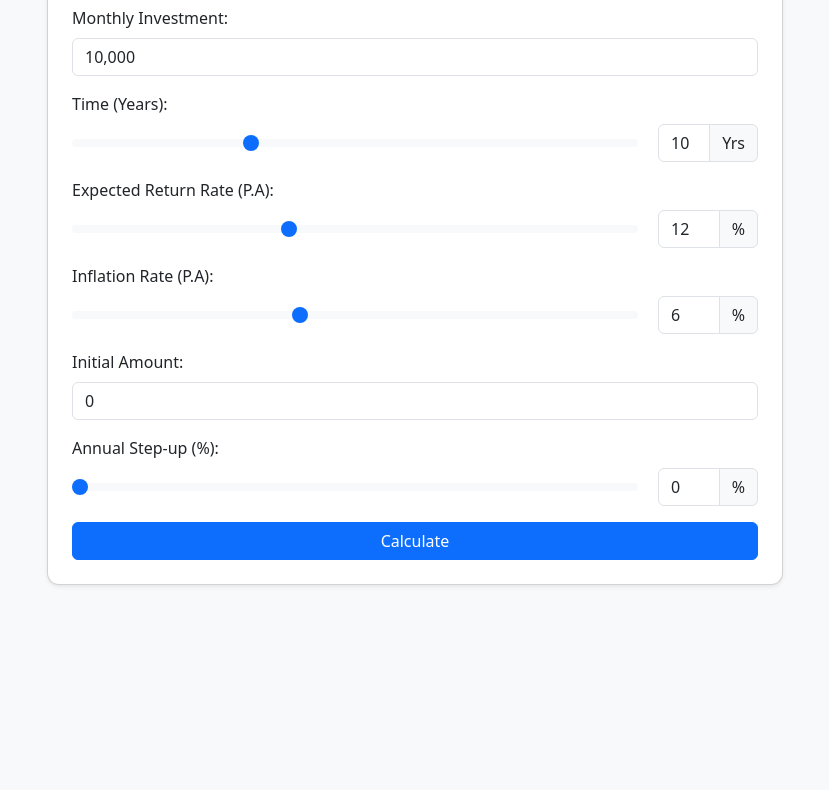
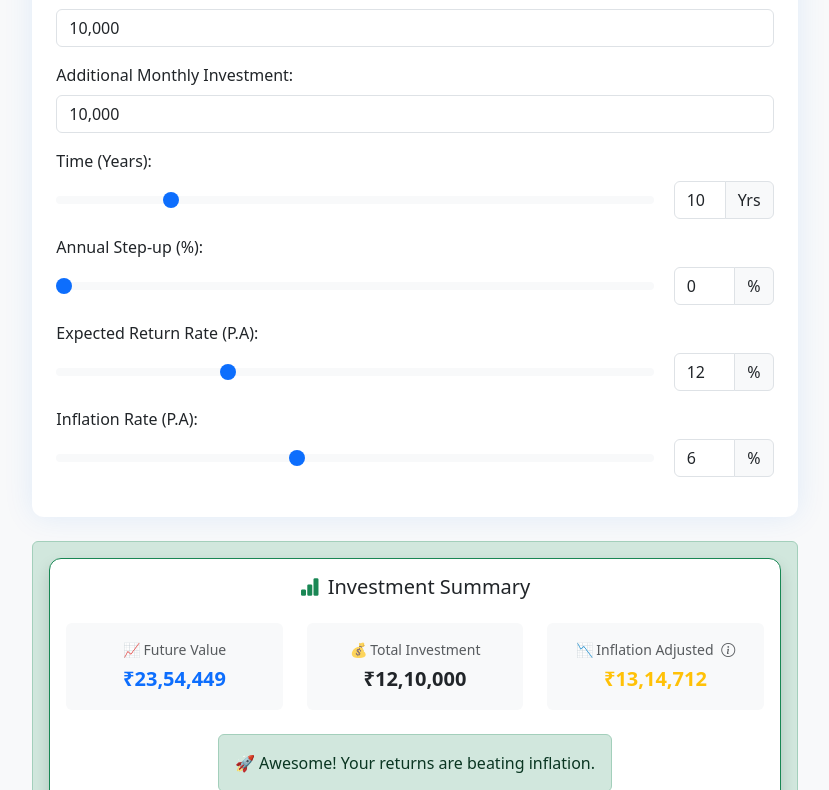
Before and after one commit to krishnayadav-tech/krishnayadav-tech.github.io, a plain HTML site: page index.html in a window 1280 px wide. Shown: the part 129-919 px from the top of the page, without its empty margins (225-1054 px from the left). Before the commit the page ends 800 px from the top, so only its background shows below. Drawn offline with nearby package versions, Linux system fonts and the light colour scheme.

Commit message:
Update index.html

```diff
--- a/index.html
+++ b/index.html
@@ -1,11 +1,13 @@
 <!DOCTYPE html>
 <html lang="en">
+
 <head>
   <meta charset="UTF-8" />
-  <meta name="viewport" content="width=device-width, initial-scale=1.0"/>
+  <meta name="viewport" content="width=device-width, initial-scale=1.0" />
   <title>Investment Calculator</title>
   <link href="https://cdn.jsdelivr.net/npm/bootstrap@5.3.0/dist/css/bootstrap.min.css" rel="stylesheet">
   <link href="https://cdn.jsdelivr.net/npm/bootstrap-icons@1.11.3/font/bootstrap-icons.css" rel="stylesheet">
+  <script src="https://cdn.jsdelivr.net/npm/bootstrap@5.3.0/dist/js/bootstrap.bundle.min.js"></script>
   <style>
     body {
       background-color: #f8f9fa;
@@ -15,28 +17,14 @@
       border-radius: 12px;
     }
 
-    /* Hide arrows in Chrome, Safari, Edge, Opera */
     input[type=number]::-webkit-inner-spin-button,
     input[type=number]::-webkit-outer-spin-button {
       -webkit-appearance: none;
       margin: 0;
     }
 
-    /* Hide arrows in Firefox */
     input[type=number] {
       -moz-appearance: textfield;
-    }
-
-    input[type="range"] {
-      pointer-events: none;
-    }
-
-    input[type="range"]::-webkit-slider-thumb {
-      pointer-events: auto;
-    }
-
-    input[type="range"]::-moz-range-thumb {
-      pointer-events: auto;
     }
 
     #output .card {
@@ -46,10 +34,6 @@
 
     #output .card:hover {
       box-shadow: 0 0 20px rgba(0, 0, 0, 0.1);
-    }
-
-    .input-group .form-control {
-      max-width: 100px;
     }
 
     .slider-group {
@@ -69,20 +53,41 @@
     .input-group-text {
       min-width: 20px;
       justify-content: center;
-      align-items: flex-end;
+    }
+
+    .content-container {
+      box-shadow: 0px 0px 30px 0px #1369EB1A !important;
+      border: none !important;
+    }
+
+    .main-container {
+      max-width: 1200px;
+      padding: 20px !important;
+      margin: 0 auto !important;
+    }
+
+    .justify-content-center {
+      justify-content: center !important;
     }
   </style>
 </head>
+
 <body>
-  <div class="container py-5">
+  <div class="container py-5 main-container">
     <div class="row justify-content-center">
       <div class="col-md-8">
-        <div class="card shadow-sm p-4">
+        <div class="card shadow-sm p-4 content-container">
           <h2 class="text-center mb-4">Investment Calculator</h2>
+
+           <!-- Initial Amount -->
+           <div class="mb-3">
+            <label class="form-label">Initial Amount:</label>
+            <input type="text" id="initialAmount" class="form-control" value="10,000">
+          </div>
 
           <!-- Monthly Investment -->
           <div class="mb-3">
-            <label class="form-label">Monthly Investment:</label>
+            <label class="form-label">Additional Monthly Investment:</label>
             <input type="text" id="amount" class="form-control" value="10,000">
           </div>
 
@@ -90,10 +95,22 @@
           <div class="mb-3">
             <label class="form-label">Time (Years):</label>
             <div class="slider-group">
-              <input type="range" id="time" class="form-range" min="1" max="30" value="10">
+              <input type="range" id="time" class="form-range" min="1" max="50" value="10">
               <div class="input-group">
-                <input type="number" id="timeInput" class="form-control" min="1" max="30" value="10">
+                <input type="number" id="timeInput" class="form-control" min="1" max="50" value="10">
                 <span class="input-group-text">Yrs</span>
+              </div>
+            </div>
+          </div>
+
+          <!-- Step-up Rate -->
+          <div class="mb-3">
+            <label class="form-label">Annual Step-up (%):</label>
+            <div class="slider-group">
+              <input type="range" id="stepUpRateRange" class="form-range" min="0" max="50" step="0.1" value="0">
+              <div class="input-group">
+                <input type="number" id="stepUpRate" class="form-control" min="0" max="50" step="0.1" value="0">
+                <span class="input-group-text">%</span>
               </div>
             </div>
           </div>
@@ -102,9 +119,9 @@
           <div class="mb-3">
             <label class="form-label">Expected Return Rate (P.A):</label>
             <div class="slider-group">
-              <input type="range" id="returnRate" class="form-range" min="1" max="30" value="12" step="0.1">
+              <input type="range" id="returnRate" class="form-range" min="1" max="40" step="0.1" value="12">
               <div class="input-group">
-                <input type="number" id="returnRateInput" class="form-control" min="1" max="30" step="0.1" value="12">
+                <input type="number" id="returnRateInput" class="form-control" min="1" max="40" step="0.1" value="12">
                 <span class="input-group-text">%</span>
               </div>
             </div>
@@ -114,199 +131,193 @@
           <div class="mb-3">
             <label class="form-label">Inflation Rate (P.A):</label>
             <div class="slider-group">
-              <input type="range" id="inflationRateRange" class="form-range" min="0" max="15" value="6" step="0.1">
+              <input type="range" id="inflationRateRange" class="form-range" min="0" max="15" step="0.1" value="6">
               <div class="input-group">
                 <input type="number" id="inflationRate" class="form-control" min="0" max="15" step="0.1" value="6">
                 <span class="input-group-text">%</span>
               </div>
             </div>
           </div>
-
-          <!-- Initial Amount -->
-          <div class="mb-3">
-            <label class="form-label">Initial Amount:</label>
-            <input type="text" id="initialAmount" class="form-control" value="0">
-          </div>
-
-          <!-- Step-up Rate -->
-          <div class="mb-3">
-            <label class="form-label">Annual Step-up (%):</label>
-            <div class="slider-group">
-              <input type="range" id="stepUpRateRange" class="form-range" min="0" max="50" value="0" step="0.1">
-              <div class="input-group">
-                <input type="number" id="stepUpRate" class="form-control" min="0" max="50" step="0.1" value="0">
-                <span class="input-group-text">%</span>
         </div>
       </div>
-          </div>
-
-          <div class="d-grid">
-            <button onclick="calculate()" class="btn btn-primary">Calculate</button>
-          </div>
-
+      <div class="col-md-8">
         <div class="output mt-4 alert alert-success d-none" id="output"></div>
-        </div>
       </div>
     </div>
   </div>
 
   <script>
-    const timeRange = document.getElementById('time');
-    const timeInput = document.getElementById('timeInput');
-    const returnRange = document.getElementById('returnRate');
-    const returnRateInput = document.getElementById('returnRateInput');
-    const inflationRateRange = document.getElementById('inflationRateRange');
-    const inflationRateInput = document.getElementById('inflationRate');
-    const stepUpRateRange = document.getElementById('stepUpRateRange');
-    const stepUpRateInput = document.getElementById('stepUpRate');
-    const amount = document.getElementById('amount');
-    const initialAmountInput = document.getElementById('initialAmount');
-
-    timeRange.addEventListener('input', () => {
-      timeInput.value = timeRange.value;
-    });
-    timeInput.addEventListener('input', () => {
-      const val = Math.min(Math.max(parseInt(timeInput.value), 1), 30);
-      timeInput.value = val;
-      timeRange.value = val;
+    const bindRangeSync = (rangeEl, inputEl, min, max) => {
+      rangeEl.addEventListener('input', () => {
+        console.log(rangeEl.value);
+        inputEl.value = rangeEl.value;
       });
 
-    returnRange.addEventListener('input', () => {
-      returnRateInput.value = returnRange.value;
+      inputEl.addEventListener('input', () => {
+        const val = Math.min(Math.max(parseFloat(inputEl.value), min), max);
+        if (val >= max) {
+          inputEl.value = max;
+        }
+        if (val <= min) {
+          inputEl.value = min;
+        }
+        rangeEl.value = val;
       });
-    returnRateInput.addEventListener('input', () => {
-      const val = Math.min(Math.max(parseFloat(returnRateInput.value), 1), 30);
-      returnRateInput.value = val;
-      returnRange.value = val;
+    };
+
+    const formatINR = val => {
+      const num = parseFloat(val.replace(/,/g, ''));
+      return isNaN(num) ? '' : Number(num).toLocaleString('en-IN');
+    };
+
+    const bindCommaFormatting = input => {
+      input.addEventListener('input', e => {
+        e.target.value = formatINR(e.target.value);
       });
+    };
 
-    inflationRateRange.addEventListener('input', () => {
-      inflationRateInput.value = inflationRateRange.value;
-    });
-    inflationRateInput.addEventListener('input', () => {
-      const val = Math.min(Math.max(parseFloat(inflationRateInput.value), 0), 15);
-      inflationRateInput.value = val;
-      inflationRateRange.value = val;
-    });
-
-    stepUpRateRange.addEventListener('input', () => {
-      stepUpRateInput.value = stepUpRateRange.value;
-    });
-    stepUpRateInput.addEventListener('input', () => {
-      const val = Math.min(Math.max(parseFloat(stepUpRateInput.value), 0), 50);
-      stepUpRateInput.value = val;
-      stepUpRateRange.value = val;
-    });
-
-    amount.addEventListener('input', (e) => {
-      const value = e.target.value.replace(/,/g, '');
-      if (!isNaN(value)) {
-        e.target.value = Number(value).toLocaleString('en-IN');
-      }
-    });
-
-    initialAmountInput.addEventListener('input', (e) => {
-      const value = e.target.value.replace(/,/g, '');
-      if (!isNaN(value)) {
-        e.target.value = Number(value).toLocaleString('en-IN');
-      }
-    });
-
-    function formatToINR(amount) {
-      if (isNaN(Number(amount))) return '';
-      return Number(Math.round(amount)).toLocaleString('en-IN', {
+    const toINR = val => Number(Math.round(val)).toLocaleString('en-IN', {
       maximumFractionDigits: 0,
       minimumFractionDigits: 0,
     });
-    }
 
     function calculate() {
-      const amount = parseFloat(document.getElementById('amount').value.replace(/,/g, ''));
-      const initialAmount = parseFloat(document.getElementById('initialAmount')?.value.replace(/,/g, '') || 0);
-      const stepUpRate = parseFloat(document.getElementById('stepUpRate')?.value || 0) / 100;
-      const years = parseInt(timeRange.value);
-      const rate = parseFloat(returnRange.value) / 100;
-      const inflation = parseFloat(document.getElementById('inflationRate').value) / 100;
+      const monthlyInvestment = parseFloat(amountInput.value.replace(/,/g, '')) || 0;
+      const initialAmount = parseFloat(initialAmountInput.value.replace(/,/g, '') || 0);
+      const stepUpRate = parseFloat(stepUpRateInput.value) / 100;
+      const years = parseInt(time.value);
+      const rate = parseFloat(returnRate.value) / 100;
+      const inflation = parseFloat(inflationRateInput.value) / 100;
+      const monthlyRate = rate / 12;
 
       let futureValue = 0;
-      let accumulatedAmount = 0;
-      const monthlyRate = rate / 12;
-      let monthlyInvestment = amount;
+      let accumulated = 0;
+      let currentInvestment = monthlyInvestment;
 
       for (let year = 0; year < years; year++) {
         for (let month = 1; month <= 12; month++) {
           const n = (years - year) * 12 - (month - 1);
-          futureValue += monthlyInvestment * Math.pow(1 + monthlyRate, n);
+          futureValue += currentInvestment * Math.pow(1 + monthlyRate, n);
         }
-        accumulatedAmount += monthlyInvestment * 12;
-        monthlyInvestment *= (1 + stepUpRate);
+        accumulated += currentInvestment * 12;
+        currentInvestment *= (1 + stepUpRate);
       }
 
       if (initialAmount > 0) {
         futureValue += initialAmount * Math.pow(1 + rate, years);
-        accumulatedAmount += initialAmount;
+        accumulated += initialAmount;
       }
 
       const inflationAdjusted = futureValue / Math.pow(1 + inflation, years);
-      const outputDiv = document.getElementById('output');
-      outputDiv.classList.remove('d-none');
+      const returnStatus = rate >= inflation ? 'good' : 'bad';
+      const output = document.getElementById('output');
 
-      const returnStatus = rate >= inflation ? 'good' : 'bad';
-
-      outputDiv.innerHTML = `
+      output.classList.remove('d-none');
+      output.innerHTML = `
         <div class="card border-${returnStatus === 'good' ? 'success' : 'danger'} shadow">
           <div class="card-body">
             <h5 class="card-title mb-4 text-center d-flex align-items-center justify-content-center gap-2">
               <i class="bi bi-bar-chart-fill text-${returnStatus === 'good' ? 'success' : 'danger'}"></i>
               Investment Summary
             </h5>
-
             <div class="row text-center mb-4">
               <div class="col-md-4 mb-3 mb-md-0">
                 <div class="p-3 rounded bg-light">
                   <div class="text-muted small mb-1">📈 Future Value</div>
-                    <div class="fs-5 fw-bold text-primary">₹${formatToINR(futureValue)}</div>
+                  <div class="fs-5 fw-bold text-primary">₹${toINR(futureValue)}</div>
                 </div>
               </div>
               <div class="col-md-4 mb-3 mb-md-0">
                 <div class="p-3 rounded bg-light">
                   <div class="text-muted small mb-1">💰 Total Investment</div>
-                    <div class="fs-5 fw-bold text-dark">₹${formatToINR(accumulatedAmount)}</div>
+                  <div class="fs-5 fw-bold text-dark">₹${toINR(accumulated)}</div>
                 </div>
               </div>
               <div class="col-md-4">
                 <div class="p-3 rounded bg-light">
                   <div class="text-muted small mb-1">📉 Inflation Adjusted
-                    <i class="bi bi-info-circle ms-1"
-                        data-bs-toggle="tooltip"
-                        title="What it looks like in today's world (Inflation adjusted)">
-                    </i>
+                    <i class="bi bi-info-circle ms-1" data-bs-toggle="tooltip"
+                      title="What it looks like in today's world (Inflation adjusted)"></i>
                   </div>
-                    <div class="fs-5 fw-bold text-warning">₹${formatToINR(inflationAdjusted)}</div>
+                  <div class="fs-5 fw-bold text-warning">₹${toINR(inflationAdjusted)}</div>
                 </div>
               </div>
             </div>
-
             <div class="mt-3 text-center">
+              <div class="alert alert-${returnStatus === 'good' ? 'success' : 'danger'} d-inline-block" role="alert">
                 ${returnStatus === 'good'
-                ? `<div class="alert alert-success d-inline-block" role="alert">
-                    🚀 Awesome! Your returns are beating inflation.
-                    </div>`
-                : `<div class="alert alert-danger d-inline-block" role="alert">
-                    ⚠️ Heads up! Your returns are lower than inflation.
-                    </div>`}
+          ? '🚀 Awesome! Your returns are beating inflation.'
+          : '⚠️ Heads up! Your returns are lower than inflation.'}
+              </div>
             </div>
           </div>
         </div>
       `;
 
-      const tooltipTriggerList = [].slice.call(document.querySelectorAll('[data-bs-toggle="tooltip"]'));
-      tooltipTriggerList.map(function (tooltipTriggerEl) {
-        return new bootstrap.Tooltip(tooltipTriggerEl);
+      bootstrap.Tooltip.getInstance(document.querySelector('[data-bs-toggle="tooltip"]'))?.dispose();
+      new bootstrap.Tooltip(document.querySelector('[data-bs-toggle="tooltip"]'));
+    }
+
+    // Slider disable
+    const sliders = document.querySelectorAll('input[type="range"]');
+    sliders.forEach(slider => {
+      slider.addEventListener('mousedown', e => {
+        const thumbWidth = 20; // Approximate thumb size
+        const sliderRect = slider.getBoundingClientRect();
+        const clickX = e.clientX - sliderRect.left;
+        const percent = clickX / sliderRect.width;
+        const value = slider.min * 1 + percent * (slider.max - slider.min);
+
+        // Get current slider value position
+        const currentPercent = (slider.value - slider.min) / (slider.max - slider.min);
+        const currentX = currentPercent * sliderRect.width;
+
+        // Only allow drag if user clicked near the thumb
+        if (Math.abs(currentX - clickX) > thumbWidth / 2) {
+          e.preventDefault(); // Block jump
+        }
       });
-    }
+    });
+
+    // JS code to bind the range and input fields
+    const time = document.getElementById('time');
+    const timeInput = document.getElementById('timeInput');
+    const returnRate = document.getElementById('returnRate');
+    const returnRateInput = document.getElementById('returnRateInput');
+    const inflationRateRange = document.getElementById('inflationRateRange');
+    const inflationRateInput = document.getElementById('inflationRate');
+    const stepUpRateRange = document.getElementById('stepUpRateRange');
+    const stepUpRateInput = document.getElementById('stepUpRate');
+    const amountInput = document.getElementById('amount');
+    const initialAmountInput = document.getElementById('initialAmount');
+
+    bindRangeSync(time, timeInput, 1, 30);
+    bindRangeSync(returnRate, returnRateInput, 1, 30);
+    bindRangeSync(inflationRateRange, inflationRateInput, 0, 15);
+    bindRangeSync(stepUpRateRange, stepUpRateInput, 0, 50);
+    bindCommaFormatting(amountInput);
+    bindCommaFormatting(initialAmountInput);
+
+    // JS code to calculate the investment summary
+    [
+      time,
+      timeInput,
+      returnRate,
+      returnRateInput,
+      inflationRateRange,
+      inflationRateInput,
+      stepUpRateRange,
+      stepUpRateInput,
+      amountInput,
+      initialAmountInput
+    ].forEach(el => {
+      el.addEventListener('input', () => {
+        calculate();
+      });
+    });
+
+    calculate();
   </script>
+</body>
 
-  <script src="https://cdn.jsdelivr.net/npm/bootstrap@5.3.0/dist/js/bootstrap.bundle.min.js"></script>
-</body>
 </html>
```
Lines whose indentation alone changed are shown as unchanged.
